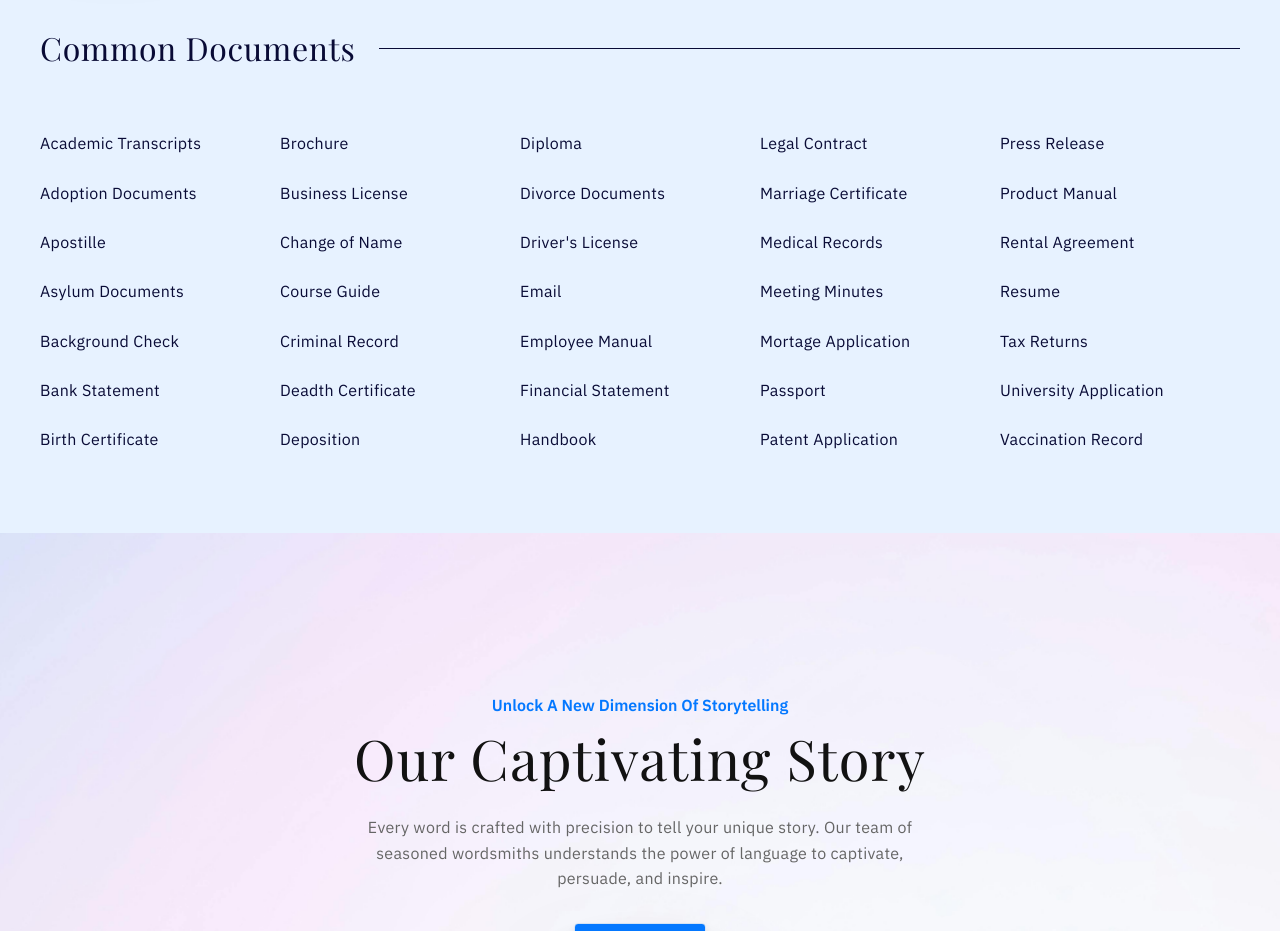
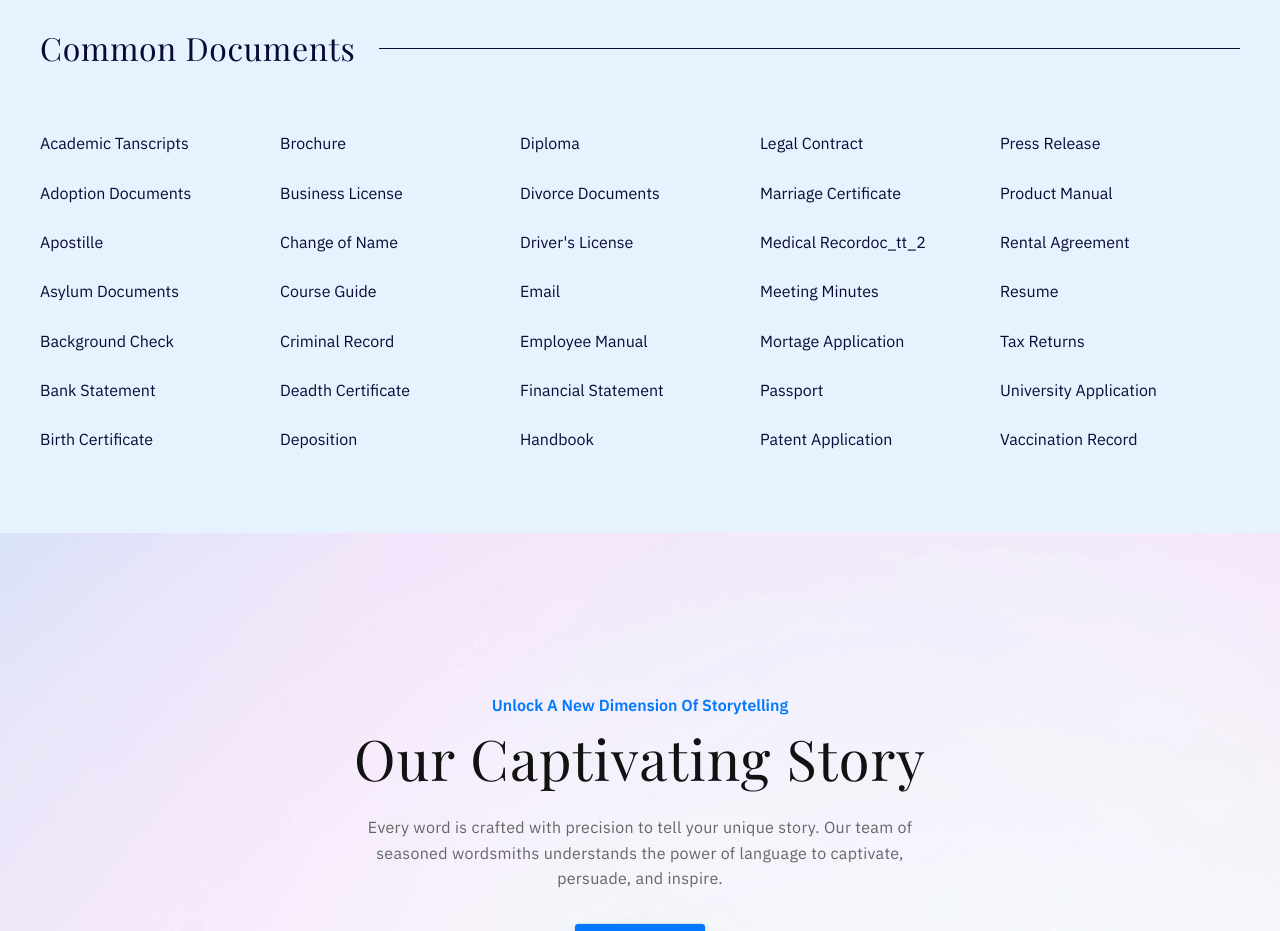
Before and after one commit to JadhavMehul/Transgurru, a plain HTML site: page ourservices2.html in a window 1280 px wide. Shown: the part 1720-2651 px from the top of the page. Drawn offline with nearby package versions, Linux system fonts and the light colour scheme; a web font is replaced by a local one.

Commit message:
final update

```diff
--- a/css/tirthak_styles.css
+++ b/css/tirthak_styles.css
@@ -289,6 +289,12 @@ input[type="radio"]:checked+label:after {
     position: relative;
     background: #e3edf7;
 }
+.left_one_other {
+    display: flex;
+    align-items: center;
+    position: relative;
+    background: #e3edf7;
+}
 
 .right_5 {
     display: flex;
@@ -992,6 +998,19 @@ input[type="radio"]:checked+label:after {
     font-weight: 400;
     line-height: 25.33px;
     letter-spacing: 0.02em;
+    text-align: left;
+    margin-bottom: 0;
+
+
+
+}
+
+.doc_tt_2 {
+    color: #090B36;
+    font-family: IBM Plex Sans;
+    font-size: 16px;
+    font-weight: 400;
+    line-height: 25.33px;
     text-align: left;
     margin-bottom: 0;
 
@@ -1564,6 +1583,23 @@ input[type=radio] {
         display: block;
     }
 
+    .doc_tt {
+        text-align: center;
+    }
+
+    .doc_tt_2 {
+        color: #090B36;
+        font-family: IBM Plex Sans;
+        font-size: 18px;
+        font-weight: 500;
+        line-height: 27px;
+        text-align: center;
+        margin-bottom: 0;
+
+
+
+    }
+
     .last_oneone {
         display: flex;
         flex-direction: column;
@@ -1692,6 +1728,9 @@ input[type=radio] {
 
     .left_one {
         padding: 32px 24px 40px 24px;
+    }
+    .left_one_other {
+        padding: 32px 24px;
     }
 
     .inner_sec2 {
@@ -2164,7 +2203,7 @@ input[type=radio] {
     }
 
     .right_5second_ss {
-        margin-left: 12px;
+        margin-left: 4px;
     }
 
     .bottom_right_5 {
@@ -2173,6 +2212,9 @@ input[type=radio] {
 
     .innn_col {
         width: auto;
+    }
+    .right_5_dif {
+        margin-right: 4px;
     }
 }
 
@@ -2284,7 +2326,12 @@ input[type=radio] {
     }
 }
 
-@media only screen and (min-width: 1600px) and (max-width:1699px) {}
+@media only screen and (min-width: 1600px) and (max-width:1699px) {
+
+    .left_in_6040 {
+        margin-right: 235px;
+    }
+}
 
 @media only screen and (min-width: 1700px) and (max-width:1799px) {}
 
--- a/ourservices2.html
+++ b/ourservices2.html
@@ -349,53 +349,53 @@
             <div class="doc_sec">
 
                 <div class="first_box">
-                    <p class="doc_tt">Academic Transcripts</p>
-                    <p class="doc_tt">Adoption Documents</p>
-                    <p class="doc_tt">Apostille</p>
-                    <p class="doc_tt">Asylum Documents</p>
-                    <p class="doc_tt">Background Check</p>
-                    <p class="doc_tt">Bank Statement</p>
-                    <p class="doc_tt">Birth Certificate</p>
+                    <p class="doc_tt_2">Academic Tanscripts</p>
+                    <p class="doc_tt_2">Adoption Documents</p>
+                    <p class="doc_tt_2">Apostille</p>
+                    <p class="doc_tt_2">Asylum Documents</p>
+                    <p class="doc_tt_2">Background Check</p>
+                    <p class="doc_tt_2">Bank Statement</p>
+                    <p class="doc_tt_2">Birth Certificate</p>
 
                 </div>
                 <div class="first_box">
-                    <p class="doc_tt">Brochure</p>
-                    <p class="doc_tt">Business License</p>
-                    <p class="doc_tt">Change of Name</p>
-                    <p class="doc_tt">Course Guide</p>
-                    <p class="doc_tt">Criminal Record</p>
-                    <p class="doc_tt">Deadth Certificate</p>
-                    <p class="doc_tt">Deposition</p>
+                    <p class="doc_tt_2">Brochure</p>
+                    <p class="doc_tt_2">Business License</p>
+                    <p class="doc_tt_2">Change of Name</p>
+                    <p class="doc_tt_2">Course Guide</p>
+                    <p class="doc_tt_2">Criminal Record</p>
+                    <p class="doc_tt_2">Deadth Certificate</p>
+                    <p class="doc_tt_2">Deposition</p>
 
                 </div>
                 <div class="first_box">
-                    <p class="doc_tt">Diploma</p>
-                    <p class="doc_tt">Divorce Documents</p>
-                    <p class="doc_tt">Driver's License</p>
-                    <p class="doc_tt">Email</p>
-                    <p class="doc_tt">Employee Manual</p>
-                    <p class="doc_tt">Financial Statement</p>
-                    <p class="doc_tt">Handbook</p>
+                    <p class="doc_tt_2">Diploma</p>
+                    <p class="doc_tt_2">Divorce Documents</p>
+                    <p class="doc_tt_2">Driver's License</p>
+                    <p class="doc_tt_2">Email</p>
+                    <p class="doc_tt_2">Employee Manual</p>
+                    <p class="doc_tt_2">Financial Statement</p>
+                    <p class="doc_tt_2">Handbook</p>
 
                 </div>
                 <div class="first_box">
-                    <p class="doc_tt">Legal Contract</p>
-                    <p class="doc_tt">Marriage Certificate</p>
-                    <p class="doc_tt">Medical Records</p>
-                    <p class="doc_tt">Meeting Minutes</p>
-                    <p class="doc_tt">Mortage Application</p>
-                    <p class="doc_tt">Passport</p>
-                    <p class="doc_tt">Patent Application</p>
+                    <p class="doc_tt_2">Legal Contract</p>
+                    <p class="doc_tt_2">Marriage Certificate</p>
+                    <p class="doc_tt_2">Medical Recordoc_tt_2
+                    <p class="doc_tt_2">Meeting Minutes</p>
+                    <p class="doc_tt_2">Mortage Application</p>
+                    <p class="doc_tt_2">Passport</p>
+                    <p class="doc_tt_2">Patent Application</p>
 
                 </div>
                 <div class="first_box">
-                    <p class="doc_tt">Press Release</p>
-                    <p class="doc_tt">Product Manual</p>
-                    <p class="doc_tt">Rental Agreement</p>
-                    <p class="doc_tt">Resume</p>
-                    <p class="doc_tt">Tax Returns</p>
-                    <p class="doc_tt">University Application</p>
-                    <p class="doc_tt">Vaccination Record</p>
+                    <p class="doc_tt_2">Press Release</p>
+                    <p class="doc_tt_2">Product Manual</p>
+                    <p class="doc_tt_2">Rental Agreement</p>
+                    <p class="doc_tt_2">Resume</p>
+                    <p class="doc_tt_2">Tax Returns</p>
+                    <p class="doc_tt_2">University Application</p>
+                    <p class="doc_tt_2">Vaccination Record</p>
 
                 </div>
 
```
Also changed, not shown: certifiedTranslation.html (+1 -1 lines).
